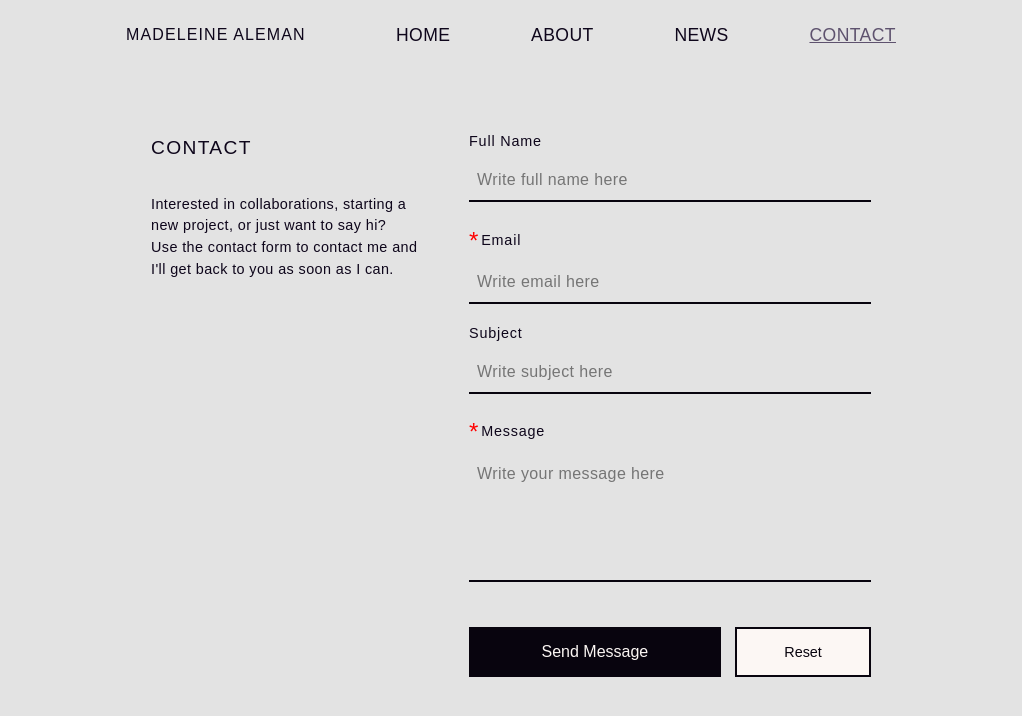
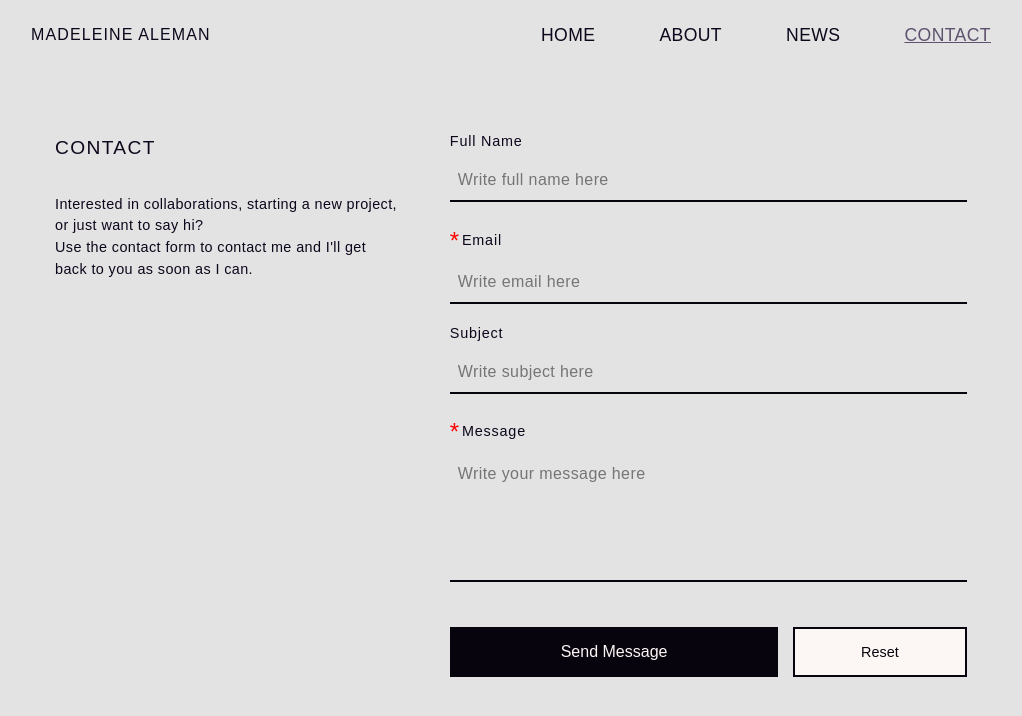
Before and after one commit to islandskan/WIP-aleman-portfolio, a Next.js app: page /contact in a window 1280 px wide. Shown: the top 716 px of the page, without its empty margins (129-1151 px from the left). Built offline with nearby package versions, Linux system fonts and the light colour scheme.

Commit message:
fix widths

```diff
--- a/src/styles/globals.css
+++ b/src/styles/globals.css
@@ -161,7 +161,7 @@ nav {
 }
 
 .nav_container {
-    max-width: 800px;
+    max-width: 960px;
     margin: auto;
     display: flex;
     align-items: center;
@@ -242,9 +242,6 @@ nav .logo {
 
 /* Layout styles */
 
-main {
-}
-
 .container {
     min-height: 100vh;
     position: relative;
@@ -252,7 +249,7 @@ main {
     row-gap: 2em;
     z-index: 2;
     padding: 0 var(--padding);
-    max-width: 720px;
+    max-width: 960px;
     margin: auto;
 }
 
@@ -270,7 +267,6 @@ main {
     display: grid;
     row-gap: 2em;
     grid-template-columns: repeat(12, 1fr);
-    /* grid-template-rows: 60px repeat(auto-fill, 1fr); */
 }
 
 .page-title-wrapper {
@@ -394,13 +390,12 @@ p.linkBody {
 
     .container {
         row-gap: 3.5em;
-        padding: 0;
     }
 }
 
 @media screen and (min-width: 1024px) {
     .nav_container {
-        justify-content: space-around;
+        /* justify-content: space-around; */
     }
 
     .projectContainer {
@@ -446,7 +441,7 @@ p.linkBody {
 
 @media screen and (min-width: 1200px) {
     .menu {
-        max-width: 500px;
+        max-width: 450px;
     }
 }
 
```
